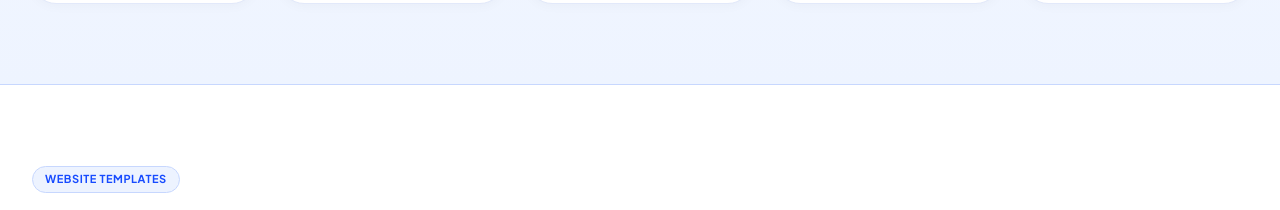
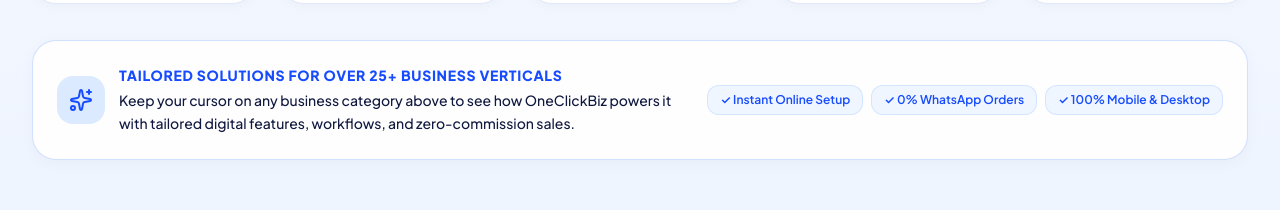
Before and after one commit to merlinflowtechnologies/oneclickbiz, a Next.js app: page / in a window 1280 px wide. Shown: the part 3647-3857 px from the top of the page. Built offline with nearby package versions, Linux system fonts and the light colour scheme.

Commit message:
feat(categories): add interactive hover focus, dimming of neighbors, and dynamic How OneClickBiz Serves It matter

```diff
--- a/src/components/landing/BusinessCategoriesSection.tsx
+++ b/src/components/landing/BusinessCategoriesSection.tsx
@@ -1,7 +1,8 @@
 'use client';
 
-import React from 'react';
+import React, { useState } from 'react';
 import Link from 'next/link';
+import { Sparkles, CheckCircle2 } from 'lucide-react';
 
 interface CategoryItem {
   id: string;
@@ -9,22 +10,108 @@
   image: string;
   desc: string;
   link: string;
+  servesMatter: string;
+  features: string[];
 }
 
 const CATEGORIES_DATA: CategoryItem[] = [
-  { id: 'restaurants', name: 'Restaurants & Cafés', image: '/landing/category_0.png', desc: 'Menus & food orders', link: '#templates' },
-  { id: 'salons', name: 'Salons & Beauty', image: '/landing/category_1.png', desc: 'Appointments & style', link: '#templates' },
-  { id: 'hospitals', name: 'Hospitals & Clinics', image: '/landing/category_2.png', desc: 'Doctor bookings', link: '#templates' },
-  { id: 'education', name: 'Education & Coaching', image: '/landing/category_3.png', desc: 'Courses & batches', link: '#templates' },
-  { id: 'real-estate', name: 'Real Estate', image: '/landing/category_4.png', desc: 'Property showcases', link: '#templates' },
-  { id: 'retail', name: 'Retail Stores', image: '/landing/category_5.png', desc: 'Catalog & products', link: '#templates' },
-  { id: 'gyms', name: 'Gyms & Fitness', image: '/landing/category_6.png', desc: 'Plans & trainer slots', link: '#templates' },
-  { id: 'insurance', name: 'Insurance & Advisory', image: '/landing/category_7.png', desc: 'Policies & claims', link: '#templates' },
-  { id: 'services', name: 'Service Businesses', image: '/landing/category_8.png', desc: 'Leads & quotes', link: '#templates' },
-  { id: 'other', name: 'Other Businesses', image: '/landing/category_9.png', desc: 'Custom enterprise', link: '#templates' },
+  {
+    id: 'restaurants',
+    name: 'Restaurants & Cafés',
+    image: '/landing/category_0.png',
+    desc: 'Menus & food orders',
+    link: '#templates',
+    servesMatter: 'Digital QR menus on tables, direct WhatsApp food ordering with zero aggregator commissions, table bookings & instant UPI settlements.',
+    features: ['Digital QR Menus', '0% Commission WhatsApp Orders', 'Instant UPI Billing']
+  },
+  {
+    id: 'salons',
+    name: 'Salons & Beauty',
+    image: '/landing/category_1.png',
+    desc: 'Appointments & style',
+    link: '#templates',
+    servesMatter: 'Real-time stylist & slot booking, interactive bridal & grooming rate cards, 4K portfolio lightbox, and WhatsApp appointment slips.',
+    features: ['Slot & Chair Booking', 'Interactive Rate Cards', 'WhatsApp Confirmations']
+  },
+  {
+    id: 'hospitals',
+    name: 'Hospitals & Clinics',
+    image: '/landing/category_2.png',
+    desc: 'Doctor bookings',
+    link: '#templates',
+    servesMatter: 'Doctor profile bios, clinic department rate cards, online OPD time-slot booking, and instant automated WhatsApp patient appointment tokens.',
+    features: ['Doctor Profiles', 'OPD Slot Booking', 'Clinic Timing & Maps']
+  },
+  {
+    id: 'education',
+    name: 'Education & Coaching',
+    image: '/landing/category_3.png',
+    desc: 'Courses & batches',
+    link: '#templates',
+    servesMatter: 'Batch schedules, student admission lead capture, course syllabus PDF downloads, demo class booking, and verified student reviews.',
+    features: ['Course Showcase', 'Admission Leads Hub', 'Syllabus PDF Download']
+  },
+  {
+    id: 'real-estate',
+    name: 'Real Estate',
+    image: '/landing/category_4.png',
+    desc: 'Property showcases',
+    link: '#templates',
+    servesMatter: 'High-resolution villa & apartment galleries, floor plan brochures, site-visit calendar booking, and 1-tap WhatsApp agent inquiries.',
+    features: ['Property Showcase', 'Floor Plan PDF Downloads', 'Site Visit Scheduling']
+  },
+  {
+    id: 'retail',
+    name: 'Retail Stores',
+    image: '/landing/category_5.png',
+    desc: 'Catalog & products',
+    link: '#templates',
+    servesMatter: 'Mobile-first e-commerce catalog with color/size variants, real-time stock indicators, 1-click WhatsApp cart checkout, and direct payments.',
+    features: ['Mobile Product Catalog', 'WhatsApp Cart Checkout', 'Live Stock Status']
+  },
+  {
+    id: 'gyms',
+    name: 'Gyms & Fitness',
+    image: '/landing/category_6.png',
+    desc: 'Plans & trainer slots',
+    link: '#templates',
+    servesMatter: 'Monthly & annual membership pricing tiers, personal trainer bios, free trial pass registrations, and workout & diet schedule downloads.',
+    features: ['Membership Tiers', 'Trainer Profiles', 'Free Trial Passes']
+  },
+  {
+    id: 'insurance',
+    name: 'Insurance & Advisory',
+    image: '/landing/category_7.png',
+    desc: 'Policies & claims',
+    link: '#templates',
+    servesMatter: 'Verified advisor vCard credentials, policy comparison breakdowns, instant WhatsApp claim guidance, and client consultation booking.',
+    features: ['Verified Advisor vCard', 'Consultation Booking', 'Policy Claim Guidance']
+  },
+  {
+    id: 'services',
+    name: 'Service Businesses',
+    image: '/landing/category_8.png',
+    desc: 'Leads & quotes',
+    link: '#templates',
+    servesMatter: 'Professional service portfolio, instant quotation request forms, Google 5-star review integration, and direct click-to-call / WhatsApp hub.',
+    features: ['Instant Quote Forms', 'Project Portfolio', 'Google Review Booster']
+  },
+  {
+    id: 'other',
+    name: 'Other Businesses',
+    image: '/landing/category_9.png',
+    desc: 'Custom enterprise',
+    link: '#templates',
+    servesMatter: 'Fully bespoke multi-page architecture with custom domain mapping, multi-staff access, CRM lead exports, and sub-100ms global cloud sync.',
+    features: ['Custom Domain & SSL', 'Multi-Staff Access', 'CRM Lead Export']
+  },
 ];
 
 export default function BusinessCategoriesSection() {
+  const [hoveredId, setHoveredId] = useState<string | null>(null);
+
+  const activeItem = hoveredId ? CATEGORIES_DATA.find((c) => c.id === hoveredId) : null;
+
   return (
     <section className="py-12 sm:py-16 lg:py-20 bg-gradient-to-b from-[#EEF4FF] via-[#F5F8FE] to-[#EEF4FF] border-b border-[#C7D7FE] relative">
       <div className="max-w-[1400px] mx-auto px-4 sm:px-6 lg:px-8">
@@ -45,36 +132,140 @@
           </p>
         </div>
 
-        {/* 10 Categories Grid: 2 rows of 5 on desktop, 3 on tablet, 2 on mobile - Big Clear Images like Justdial */}
-        <div className="grid grid-cols-2 sm:grid-cols-3 md:grid-cols-4 lg:grid-cols-5 gap-4 sm:gap-5 lg:gap-6">
-          {CATEGORIES_DATA.map((cat) => (
+        {/* 10 Categories Grid: Focus-Highlight on Hover & Dim Beside It */}
+        <div
+          className="grid grid-cols-2 sm:grid-cols-3 md:grid-cols-4 lg:grid-cols-5 gap-4 sm:gap-5 lg:gap-6"
+          onMouseLeave={() => setHoveredId(null)}
+        >
+          {CATEGORIES_DATA.map((cat) => {
+            const isHovered = hoveredId === cat.id;
+            const isDimmed = hoveredId !== null && !isHovered;
+
+            return (
               <Link
                 key={cat.id}
                 href={cat.link}
-              className="group bg-white rounded-2xl sm:rounded-3xl border border-[#E2E9FA] hover:border-[#174BFF]/50 p-3 sm:p-4 flex flex-col items-center text-center shadow-[0_2px_12px_rgba(0,0,0,0.03)] hover:shadow-[0_16px_36px_rgba(23,75,255,0.12)] transition-all duration-300 hover:-translate-y-1.5 cursor-pointer"
+                onMouseEnter={() => setHoveredId(cat.id)}
+                onClick={() => setHoveredId(cat.id)}
+                className={`group relative bg-white rounded-2xl sm:rounded-3xl p-3 sm:p-4 flex flex-col items-center text-center transition-all duration-300 cursor-pointer overflow-hidden ${
+                  isHovered
+                    ? 'border-2 border-[#174BFF] shadow-[0_20px_45px_rgba(23,75,255,0.22)] -translate-y-2 z-20 scale-[1.03] ring-4 ring-[#174BFF]/15'
+                    : isDimmed
+                    ? 'border border-[#E2E9FA]/60 opacity-35 grayscale-[25%] scale-[0.98]'
+                    : 'border border-[#E2E9FA] shadow-[0_2px_12px_rgba(0,0,0,0.03)] hover:border-[#174BFF]/50'
+                }`}
               >
-              {/* Category Image - Large & Crisp */}
+                {/* Category Image - Large & Crisp with Hover Reveal Overlay */}
                 <div className="w-full aspect-square rounded-xl sm:rounded-2xl overflow-hidden bg-slate-100 mb-3 sm:mb-3.5 shadow-xs relative">
                   <img
                     src={cat.image}
                     alt={cat.name}
-                  className="w-full h-full object-cover group-hover:scale-106 transition-transform duration-500"
+                    className={`w-full h-full object-cover transition-transform duration-500 ${
+                      isHovered ? 'scale-108' : 'group-hover:scale-105'
+                    }`}
                     loading="lazy"
                   />
+
+                  {/* Frosted Glass Floating 'How OneClickBiz Serves' Micro-Overlay */}
+                  <div
+                    className={`absolute inset-x-0 bottom-0 p-2.5 sm:p-3 bg-gradient-to-t from-[#10183F]/95 via-[#10183F]/85 to-transparent backdrop-blur-xs text-white text-left transition-all duration-300 ${
+                      isHovered ? 'opacity-100 translate-y-0' : 'opacity-0 translate-y-3 pointer-events-none'
+                    }`}
+                  >
+                    <div className="flex items-center gap-1 text-[10px] font-bold text-amber-300 uppercase tracking-wider mb-1">
+                      <Sparkles className="w-3 h-3 text-amber-300 shrink-0" />
+                      <span>How OneClickBiz Serves</span>
+                    </div>
+                    <p className="text-[11px] text-white/95 leading-snug line-clamp-3 font-normal drop-shadow-xs">
+                      {cat.servesMatter}
+                    </p>
+                  </div>
                 </div>
 
                 {/* Title */}
-              <h3 className="text-sm sm:text-base font-bold text-[#10183F] group-hover:text-[#174BFF] transition-colors leading-snug line-clamp-1">
+                <h3 className={`text-sm sm:text-base font-bold transition-colors leading-snug line-clamp-1 ${
+                  isHovered ? 'text-[#174BFF]' : 'text-[#10183F]'
+                }`}>
                   {cat.name}
                 </h3>
 
-              {/* Description */}
-              <p className="mt-1 text-xs text-[#64718F] font-medium leading-normal line-clamp-1">
-                {cat.desc}
+                {/* Description / Active Highlight Badge */}
+                <p className={`mt-1 text-xs font-medium leading-normal line-clamp-1 transition-colors ${
+                  isHovered ? 'text-[#174BFF] font-semibold' : 'text-[#64718F]'
+                }`}>
+                  {isHovered ? '✓ View Tailored Solution' : cat.desc}
                 </p>
 
               </Link>
-          ))}
+            );
+          })}
+        </div>
+
+        {/* Dynamic Industry Highlight Bar: Updates Live on Hover */}
+        <div
+          className={`mt-7 sm:mt-9 rounded-2xl sm:rounded-3xl p-4 sm:p-6 border transition-all duration-300 flex flex-col md:flex-row md:items-center justify-between gap-4 ${
+            activeItem
+              ? 'bg-gradient-to-r from-blue-50/95 via-indigo-50/90 to-white border-2 border-[#174BFF]/50 shadow-[0_16px_36px_rgba(23,75,255,0.12)] -translate-y-0.5'
+              : 'bg-white/90 border-[#C7D7FE]/80 shadow-[0_4px_16px_rgba(0,0,0,0.03)]'
+          }`}
+        >
+          {/* Left: Icon & Explanatory Matter */}
+          <div className="flex items-start sm:items-center gap-3.5 flex-1">
+            <div className={`w-11 h-11 sm:w-12 sm:h-12 rounded-2xl flex items-center justify-center shrink-0 transition-all duration-300 ${
+              activeItem
+                ? 'bg-gradient-to-br from-[#174BFF] to-[#3B82F6] text-white shadow-md shadow-blue-500/25 scale-105'
+                : 'bg-blue-100 text-[#174BFF]'
+            }`}>
+              <Sparkles className="w-5 h-5 sm:w-6 sm:h-6" />
+            </div>
+
+            <div className="flex-1">
+              <div className="flex items-center gap-2 flex-wrap">
+                <span className="text-xs sm:text-sm font-extrabold uppercase tracking-wider text-[#174BFF]">
+                  {activeItem ? `How OneClickBiz Serves ${activeItem.name}:` : 'Tailored Solutions for Over 25+ Business Verticals'}
+                </span>
+                {activeItem && (
+                  <span className="inline-flex items-center gap-1 px-2 py-0.5 rounded-full bg-emerald-100 text-emerald-700 text-[10px] font-bold">
+                    <span className="w-1.5 h-1.5 rounded-full bg-emerald-500 animate-pulse" />
+                    LIVE WORKFLOW
+                  </span>
+                )}
+              </div>
+
+              <p className="mt-1 text-xs sm:text-sm text-[#10183F] font-medium leading-relaxed">
+                {activeItem
+                  ? activeItem.servesMatter
+                  : 'Keep your cursor on any business category above to see how OneClickBiz powers it with tailored digital features, workflows, and zero-commission sales.'}
+              </p>
+            </div>
+          </div>
+
+          {/* Right: Key Feature Pills / Explore CTA */}
+          <div className="flex items-center gap-2 flex-wrap md:justify-end shrink-0 pt-2 md:pt-0 border-t md:border-t-0 border-blue-100">
+            {activeItem ? (
+              activeItem.features.map((feat, fIdx) => (
+                <span
+                  key={fIdx}
+                  className="px-3 py-1.5 rounded-xl bg-white border border-[#C7D7FE] text-[#174BFF] text-xs font-bold shadow-2xs flex items-center gap-1.5"
+                >
+                  <CheckCircle2 className="w-3.5 h-3.5 text-emerald-600 shrink-0" />
+                  {feat}
+                </span>
+              ))
+            ) : (
+              <>
+                <span className="px-3 py-1.5 rounded-xl bg-blue-50 text-[#174BFF] text-xs font-semibold border border-blue-200/60">
+                  ✓ Instant Online Setup
+                </span>
+                <span className="px-3 py-1.5 rounded-xl bg-blue-50 text-[#174BFF] text-xs font-semibold border border-blue-200/60">
+                  ✓ 0% WhatsApp Orders
+                </span>
+                <span className="px-3 py-1.5 rounded-xl bg-blue-50 text-[#174BFF] text-xs font-semibold border border-blue-200/60">
+                  ✓ 100% Mobile & Desktop
+                </span>
+              </>
+            )}
+          </div>
         </div>
 
       </div>
```
Lines whose indentation alone changed are shown as unchanged.
